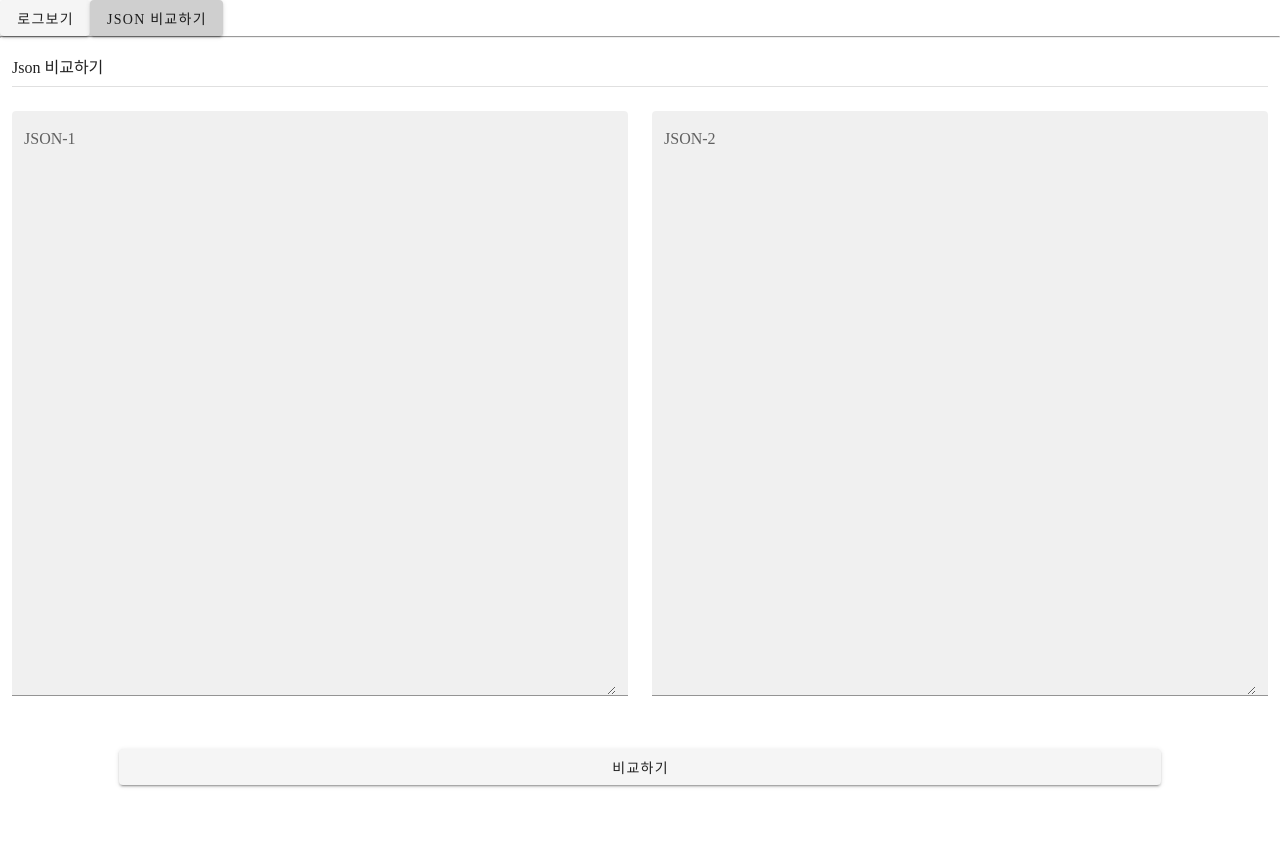
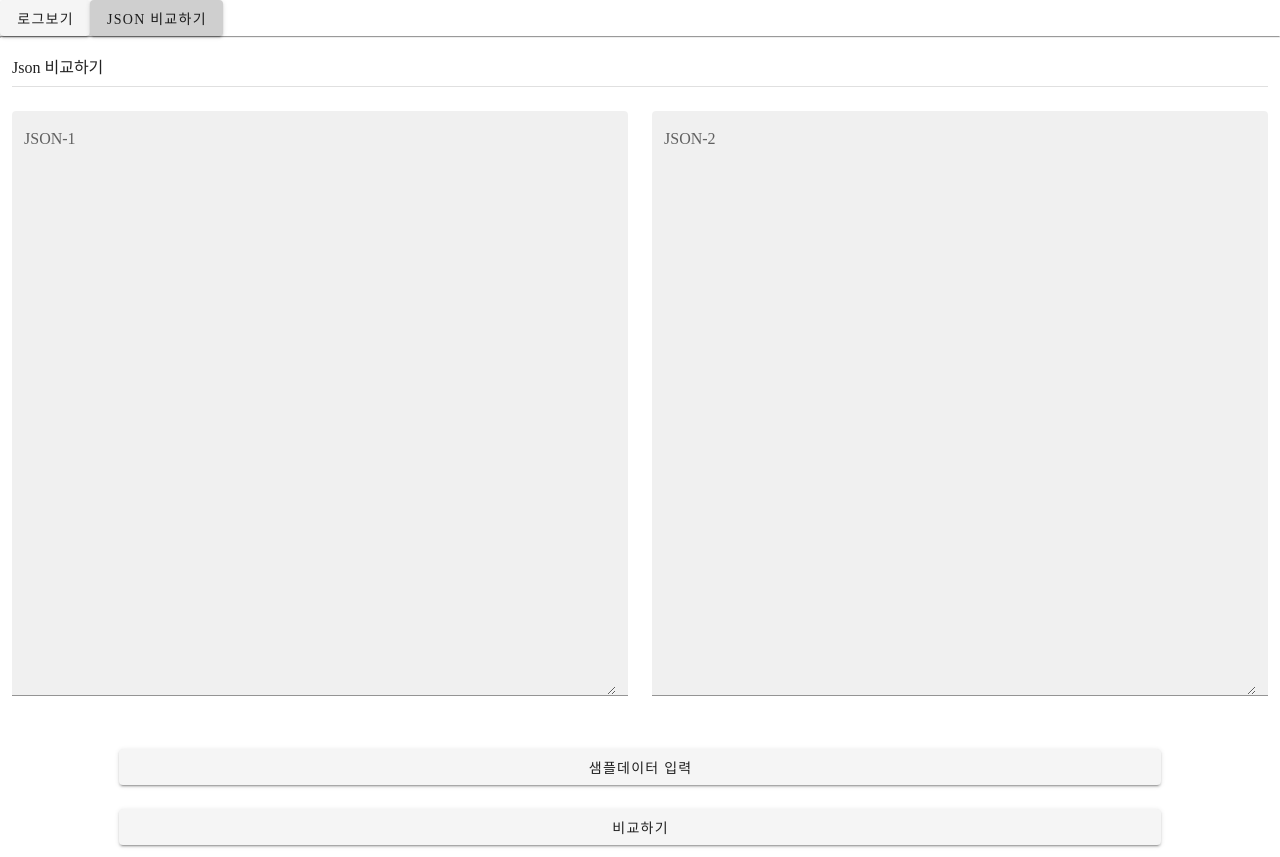
Before and after one commit to jm9293/gettingstarted-kotlin-spring-vue, a Vue app in the folder client/: page /jsonDiff in a window 1280 px wide. Before the commit the page ends 800 px from the top, so only its background shows below. Built offline with nearby package versions, Linux system fonts and the light colour scheme.

Commit message:
#1, 샘플데이터 입력기능 추가

```diff
--- a/client/src/components/JsonDiff.vue
+++ b/client/src/components/JsonDiff.vue
@@ -37,7 +37,10 @@
         </v-col>
       </v-row>
       <v-row>
-        <v-col cols="10" id="diffBtn">
+        <v-col cols="10" class="diffBtn">
+          <v-btn block @click="sample">샘플데이터 입력</v-btn>
+        </v-col>
+        <v-col cols="10" class="diffBtn">
           <v-btn block @click="diff">비교하기</v-btn>
         </v-col>
       </v-row>
@@ -121,6 +124,93 @@ export default {
         return null
       }
       return value
+    },
+
+    sample(){
+      this.json1= "{\n" +
+          "  \"Aidan Gillen\": {\n" +
+          "    \"array\": [\n" +
+          "      \"Game of Thron\\\"es\",\n" +
+      "      \"The Wire\"\n" +
+      "    ],\n" +
+      "    \"string\": \"some string\",\n" +
+      "    \"int\": 2,\n" +
+      "    \"aboolean\": true,\n" +
+      "    \"boolean\": true,\n" +
+      "    \"object\": {\n" +
+      "      \"foo\": \"bar\",\n" +
+      "      \"object1\": {\n" +
+      "        \"new prop1\": \"new prop value\"\n" +
+      "      },\n" +
+      "      \"object2\": {\n" +
+      "        \"new prop1\": \"new prop value\"\n" +
+      "      },\n" +
+      "      \"object3\": {\n" +
+      "        \"new prop1\": \"new prop value\"\n" +
+      "      },\n" +
+      "      \"object4\": {\n" +
+      "        \"new prop1\": \"new prop value\"\n" +
+      "      }\n" +
+      "    }\n" +
+      "  },\n" +
+      "  \"Amy Ryan\": {\n" +
+      "    \"one\": \"In Treatment\",\n" +
+      "    \"two\": \"The Wire\"\n" +
+      "  },\n" +
+      "  \"Annie Fitzgerald\": [\n" +
+      "    \"Big Love\",\n" +
+      "    \"True Blood\"\n" +
+      "  ],\n" +
+      "  \"Anwan Glover\": [\n" +
+      "    \"Treme\",\n" +
+      "    \"The Wire\"\n" +
+      "  ],\n" +
+      "  \"Alexander Skarsgard\": [\n" +
+      "    \"Generation Kill\",\n" +
+      "    \"True Blood\"\n" +
+      "  ],\n" +
+      "  \"Clarke Peters\": null\n" +
+      "}" ;
+
+      this.json2 = "{\n" +
+          "  \"Aidan Gillen\": {\n" +
+          "    \"array\": [\n" +
+          "      \"Game of Thrones\",\n" +
+          "      \"The Wire\"\n" +
+          "    ],\n" +
+          "    \"string\": \"some string\",\n" +
+          "    \"int\": \"2\",\n" +
+          "    \"otherint\": 4,\n" +
+          "    \"aboolean\": \"true\",\n" +
+          "    \"boolean\": false,\n" +
+          "    \"object\": {\n" +
+          "      \"foo\": \"bar\"\n" +
+          "    }\n" +
+          "  },\n" +
+          "  \"Amy Ryan\": [\n" +
+          "    \"In Treatment\",\n" +
+          "    \"The Wire\"\n" +
+          "  ],\n" +
+          "  \"Annie Fitzgerald\": [\n" +
+          "    \"True Blood\",\n" +
+          "    \"Big Love\",\n" +
+          "    \"The Sopranos\",\n" +
+          "    \"Oz\"\n" +
+          "  ],\n" +
+          "  \"Anwan Glover\": [\n" +
+          "    \"Treme\",\n" +
+          "    \"The Wire\"\n" +
+          "  ],\n" +
+          "  \"Alexander Skarsg?rd\": [\n" +
+          "    \"Generation Kill\",\n" +
+          "    \"True Blood\"\n" +
+          "  ],\n" +
+          "  \"Alice Farmer\": [\n" +
+          "    \"The Corner\",\n" +
+          "    \"Oz\",\n" +
+          "    \"The Wire\"\n" +
+          "  ]\n" +
+          "}"
     }
 
 
@@ -132,7 +222,7 @@ export default {
 </script>
 
 <style scoped>
-  #diffBtn{
+  .diffBtn{
     margin: auto;
   }
 
```
